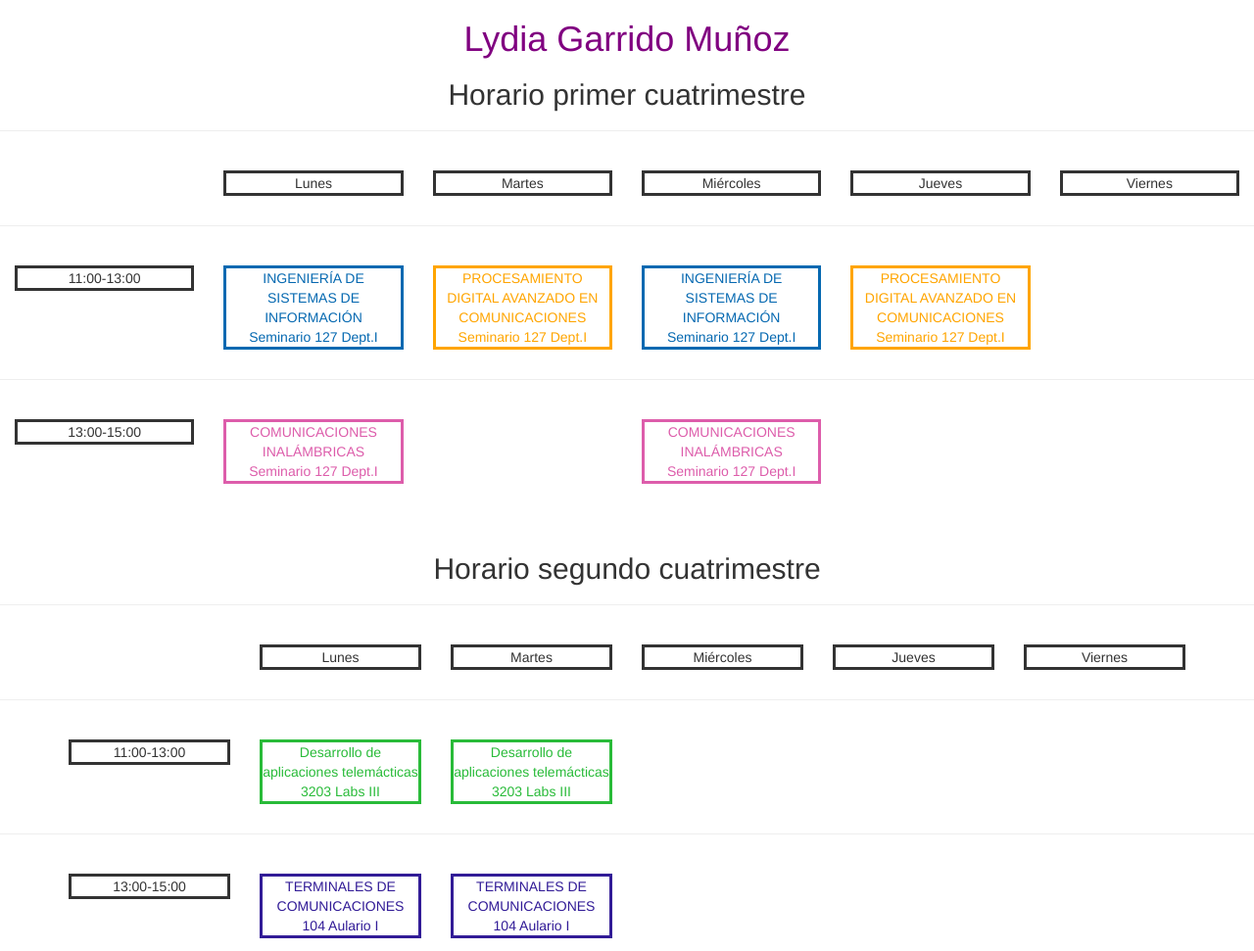
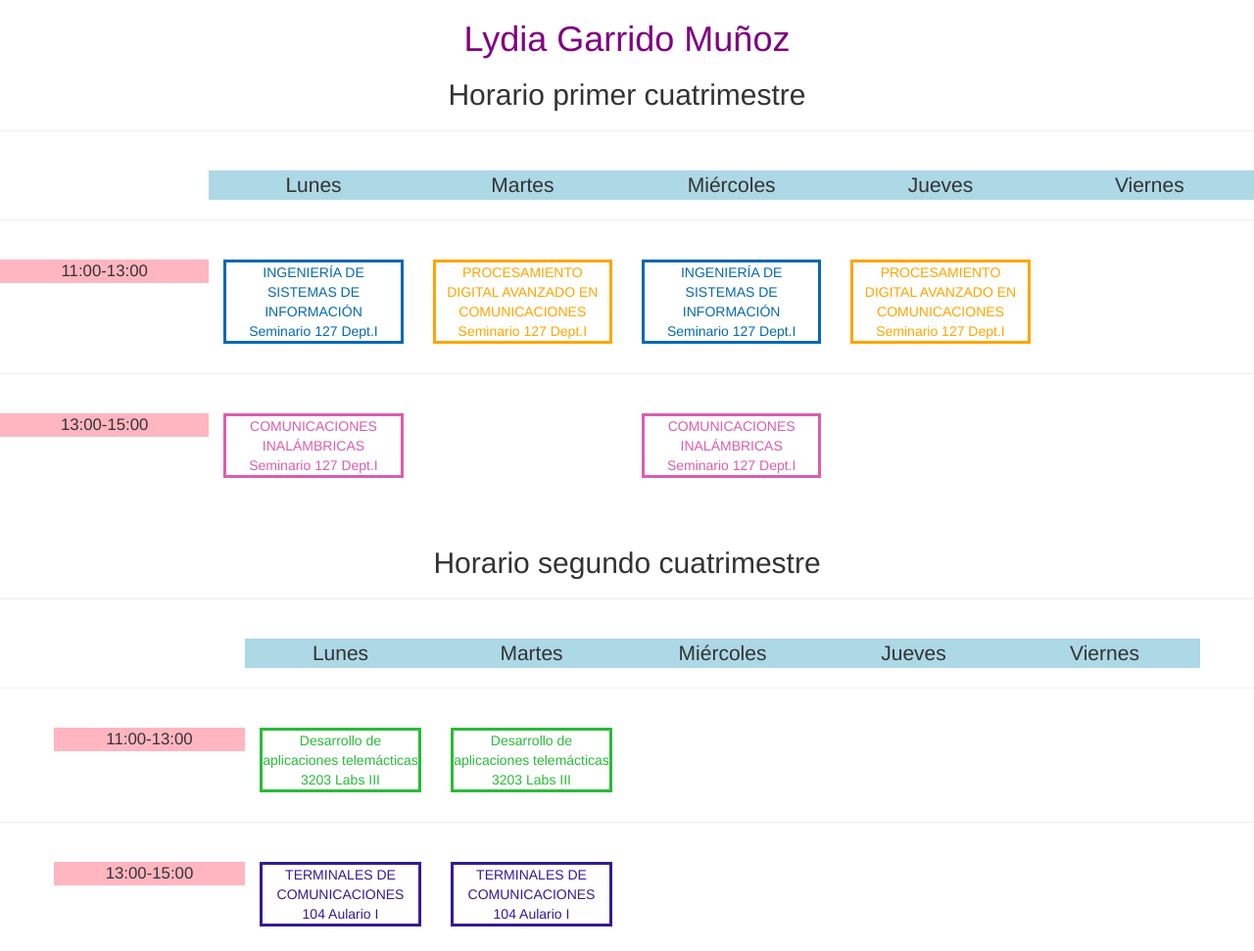
Before and after one commit to LydiaGarrido/dat, a plain HTML site: page practica02/horario.html in a window 1280 px wide. Shown: the whole page at 98% size. Drawn offline with nearby package versions, Linux system fonts and the light colour scheme.

Commit message:
Empezada Práctica 2.8 y cambiada Práctica 2.5

```diff
--- a/practica02/horario.html
+++ b/practica02/horario.html
@@ -25,6 +25,15 @@
 			color: purple;
 		}
 
+		.days {
+			background-color: lightblue;
+			font-size: 150%;
+		}
+
+		.hours {
+			background-color: lightpink;
+			font-size: 120%;
+		}
 		.isi {
 			color: #0669b1;
 		}
@@ -57,30 +66,20 @@
 		<div class="row">
 			<div class="col-md-2">
 			</div>
-			<div class="col-md-2">
-				<p>
+			<div class="col-md-2 days">
 				Lunes
-				</p>
 			</div>
-			<div class="col-md-2">
-				<p>
+			<div class="col-md-2 days">
 				Martes
-				</p>
 			</div>
-			<div class="col-md-2">
-				<p>
+			<div class="col-md-2 days">
 				Miércoles
-				</p>
 			</div>
-			<div class="col-md-2">
-				<p>
+			<div class="col-md-2 days">
 				Jueves
-				</p>
 			</div>
-			<div class="col-md-2">
-				<p>
+			<div class="col-md-2 days">
 				Viernes
-				</p>
 			</div>
 		</div>
 	</div>
@@ -88,10 +87,8 @@
 	<br>
 	<div class="container-fluid">
 		<div class="row">
-			<div class="col-md-2">
-				<p>
+			<div class="col-md-2 hours">
 					11:00-13:00
-				</p>
 			</div>
 			<div class="col-md-2">
 				<p class="isi">
@@ -127,10 +124,8 @@
 	<br>
 	<div class="container-fluid">
 		<div class="row">
-			<div class="col-md-2">
-				<p>
+			<div class="col-md-2 hours">
 					13:00-15:00
-				</p>
 			</div>
 			<div class="col-md-2">
 				<p class="inalambricas">
@@ -158,30 +153,20 @@
 		<div class="row">
 			<div class="col-md-2">
 			</div>
-			<div class="col-md-2">
-				<p>
+			<div class="col-md-2 days">
 				Lunes
-				</p>
 			</div>
-			<div class="col-md-2">
-				<p>
+			<div class="col-md-2 days">
 				Martes
-				</p>
 			</div>
-			<div class="col-md-2">
-				<p>
+			<div class="col-md-2 days">
 				Miércoles
-				</p>
 			</div>
-			<div class="col-md-2">
-				<p>
+			<div class="col-md-2 days">
 				Jueves
-				</p>
 			</div>
-			<div class="col-md-2">
-				<p>
+			<div class="col-md-2 days">
 				Viernes
-				</p>
 			</div>
 		</div>
 	</div>
@@ -189,10 +174,8 @@
 	<br>
 	<div class="container">
 		<div class="row">
-			<div class="col-md-2">
-				<p>
+			<div class="col-md-2 hours">
 					11:00-13:00
-				</p>
 			</div>
 			<div class="col-md-2">
 				<p class="dat">
@@ -214,10 +197,8 @@
 	<br>
 	<div class="container">
 		<div class="row">
-			<div class="col-md-2">
-				<p>
+			<div class="col-md-2 hours">
 					13:00-15:00
-				</p>
 			</div>
 			<div class="col-md-2">
 				<p class="terminales">
```
Also changed, not shown: practica02/nav10.html (added, +58 -0 lines), practica02/nav20.html (added), practica02/nav30.html (added). Lines whose indentation alone changed are shown as unchanged.
